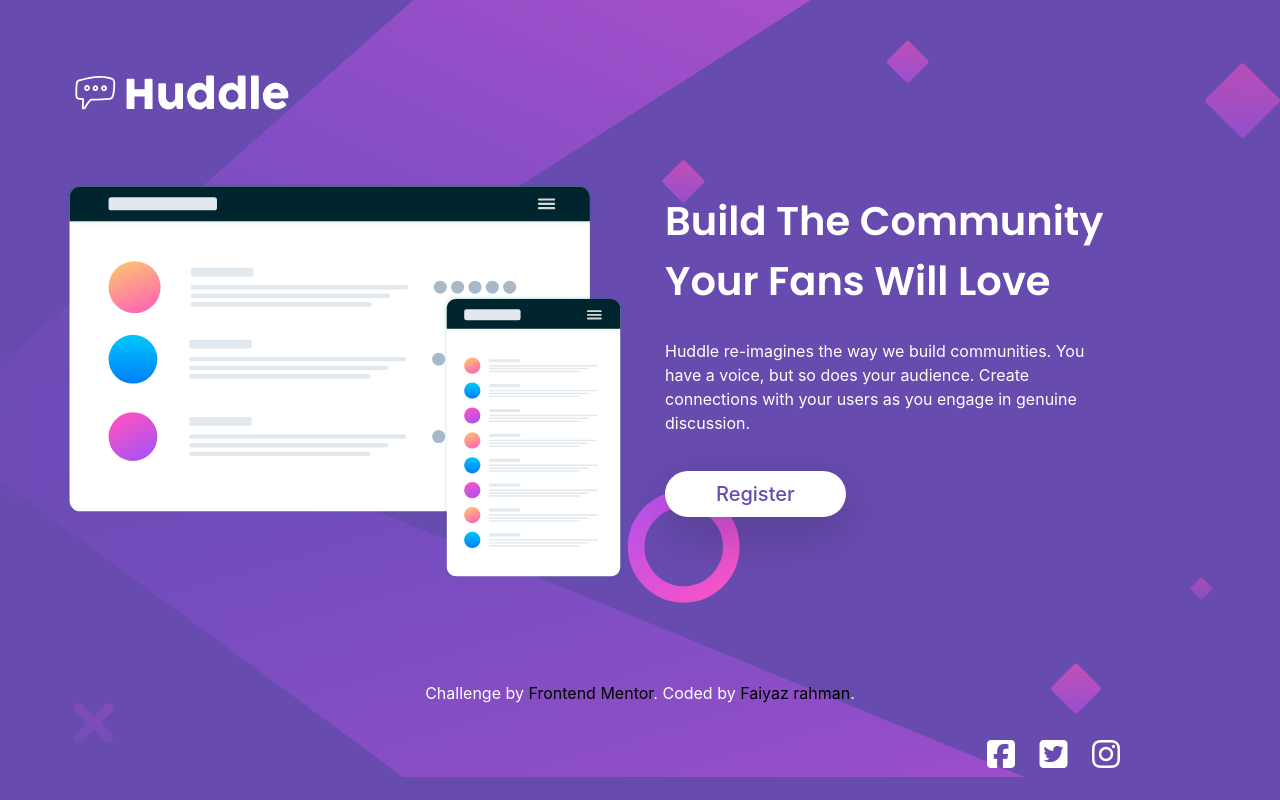
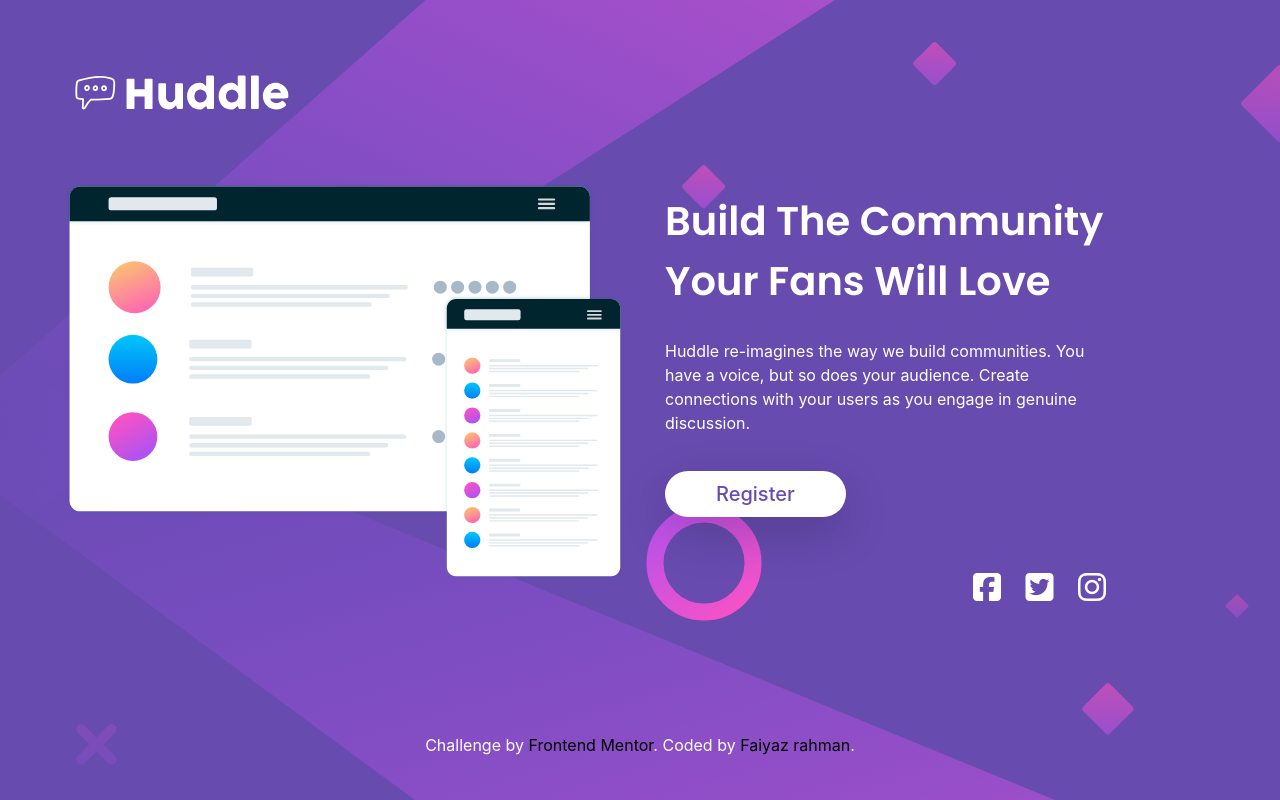
Before and after one commit to faiyaz-rahman13/html-css-and-bootstrap-huddle-landing-page-, a plain HTML site: page index.html in a window 1280 px wide. Drawn offline with nearby package versions, Linux system fonts and the light colour scheme.

Commit message:
Update styles.css

```diff
--- a/css/styles.css
+++ b/css/styles.css
@@ -5,6 +5,7 @@ html body{
     background-repeat: no-repeat;
     background-size: cover;
     color: white;
+    min-height: 100vh;
 }
 
 
@@ -72,9 +73,9 @@ button.btn:hover{
 
 .icons{
     text-align: right;
-    position: absolute;
+    position: relative;
     bottom: 20px;
-    right: 150px;
+    right: 100px;
 }
 
 
@@ -128,6 +129,7 @@ footer a:hover{
         background-size: cover;
         background-repeat: no-repeat;
         padding: 7% 7%;
+        min-height: 100vh;
     }
 
     header{
```
